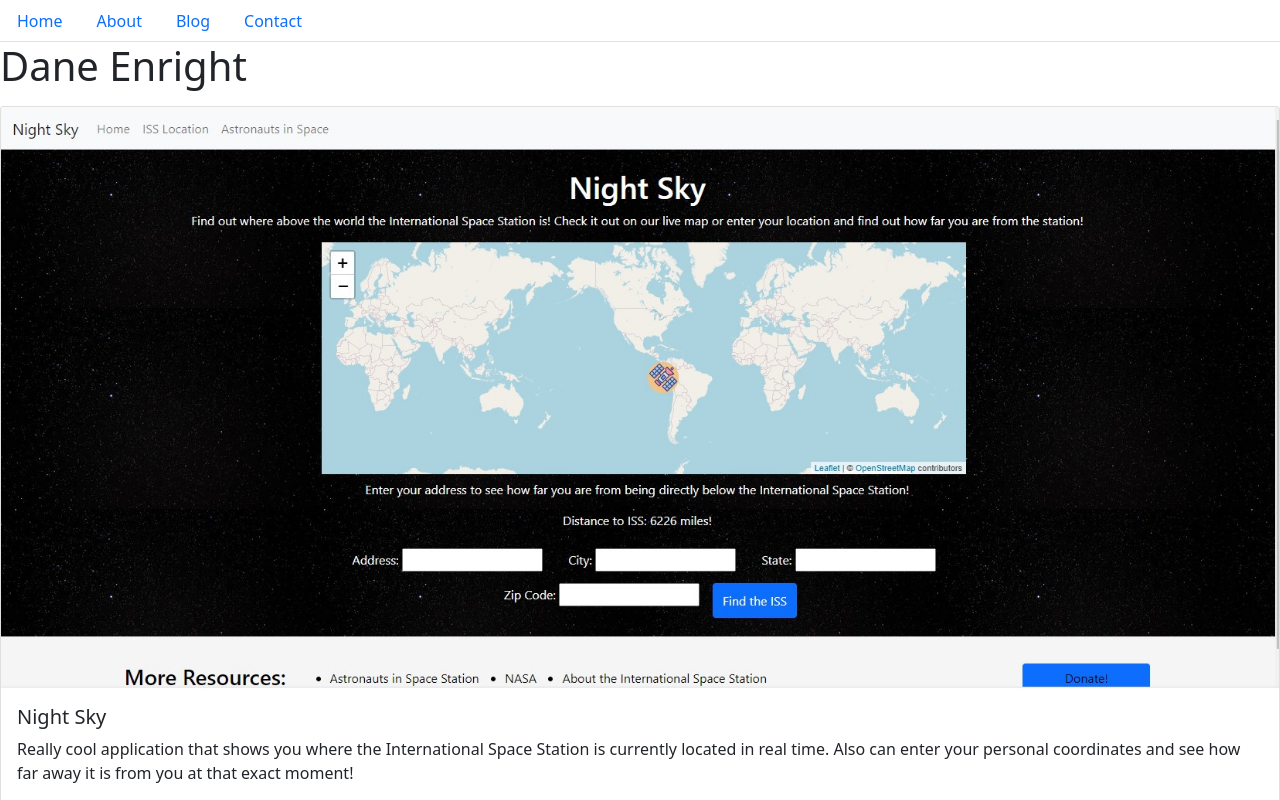
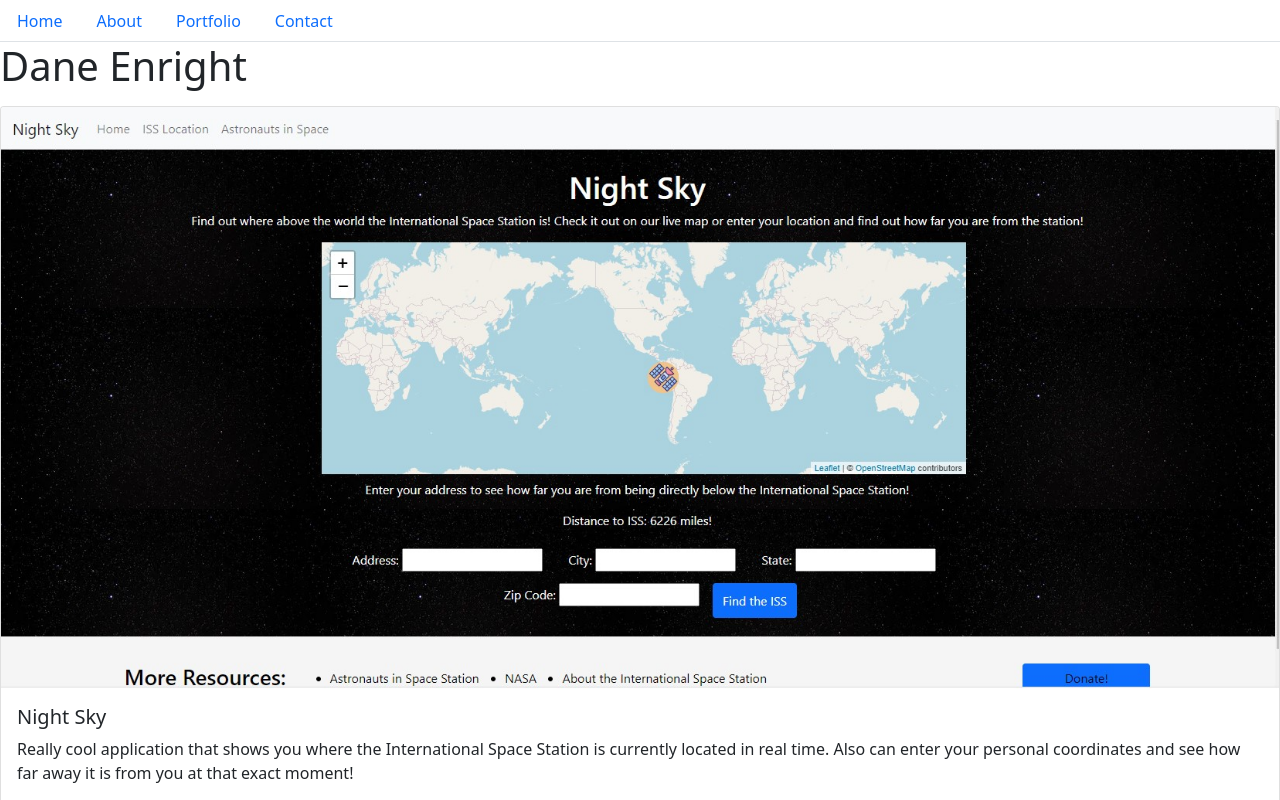
Before and after one commit to DaneEnright/React-Portfolio, a React (Create React App) app in the folder client/: page / in a window 1280 px wide. Shown: the top 800 px of the page. Built offline with nearby package versions, Linux system fonts and the light colour scheme.

Commit message:
updated NavTabs to get portfolio.js to deploy

```diff
--- a/client/package.json
+++ b/client/package.json
@@ -8,6 +8,7 @@
     "@testing-library/user-event": "^12.8.3",
     "bootstrap": "^5.0.2",
     "react": "^17.0.2",
+    "react-bootstrap": "^1.6.1",
     "react-dom": "^17.0.2",
     "react-scripts": "4.0.3",
     "web-vitals": "^1.1.2"
--- a/client/src/App.js
+++ b/client/src/App.js
@@ -1,6 +1,6 @@
 import React from "react";
 import NavTabs from "./components/NavTabs";
-import Bio from "./components/bio";
+import Bio from "./components/aboutMe";
 import Contact from "./components/contact";
 import Home from "./components/home";
 import Portfolio from "./components/portfolio";
--- a/client/src/components/NavTabs.js
+++ b/client/src/components/NavTabs.js
@@ -16,7 +16,7 @@ function NavTabs({ currentPage, handlePageChange }) {
       </li>
       <li className="nav-item">
         <a
-          href="#about"
+          href="#aboutMe"
           onClick={() => handlePageChange('About')}
 
 
@@ -27,13 +27,13 @@ function NavTabs({ currentPage, handlePageChange }) {
       </li>
       <li className="nav-item">
         <a
-          href="#blog"
-          onClick={() => handlePageChange('Blog')}
+          href="#portfolio"
+          onClick={() => handlePageChange('Portfolio')}
 
 
-          className={currentPage === 'Blog' ? 'nav-link active' : 'nav-link'}
+          className={currentPage === 'portfolio' ? 'nav-link active' : 'nav-link'}
         >
-          Blog
+          Portfolio
         </a>
       </li>
       <li className="nav-item">
--- a/client/src/components/home.js
+++ b/client/src/components/home.js
@@ -1,12 +1,11 @@
+import React from "react";
+
 const Home = () => {
-    return (
-        <div>
-
-        </div>
-    )
-
-
-
-}
+  return (
+    <div>
+      <h1>Home Page</h1>
+    </div>
+  );
+};
 
 export default Home;
```
Also changed, not shown: client/src/components/aboutMe.js (renamed from client/src/components/bio.js), 1 other file (tests, documents, lock files or other folders).
